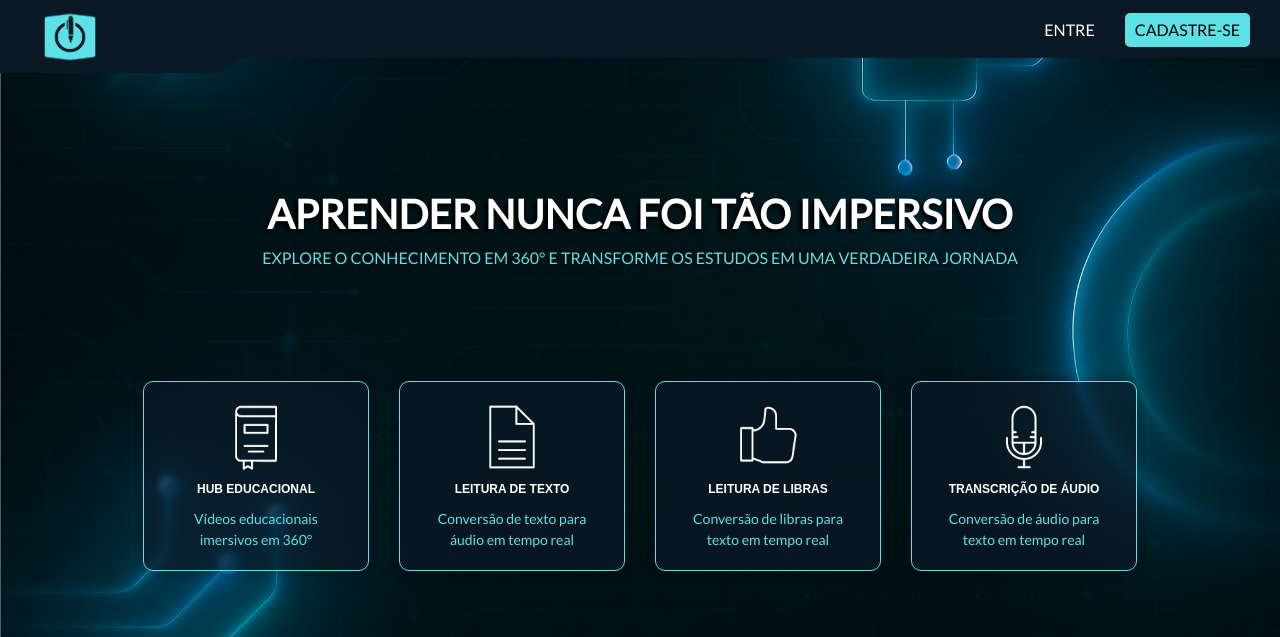
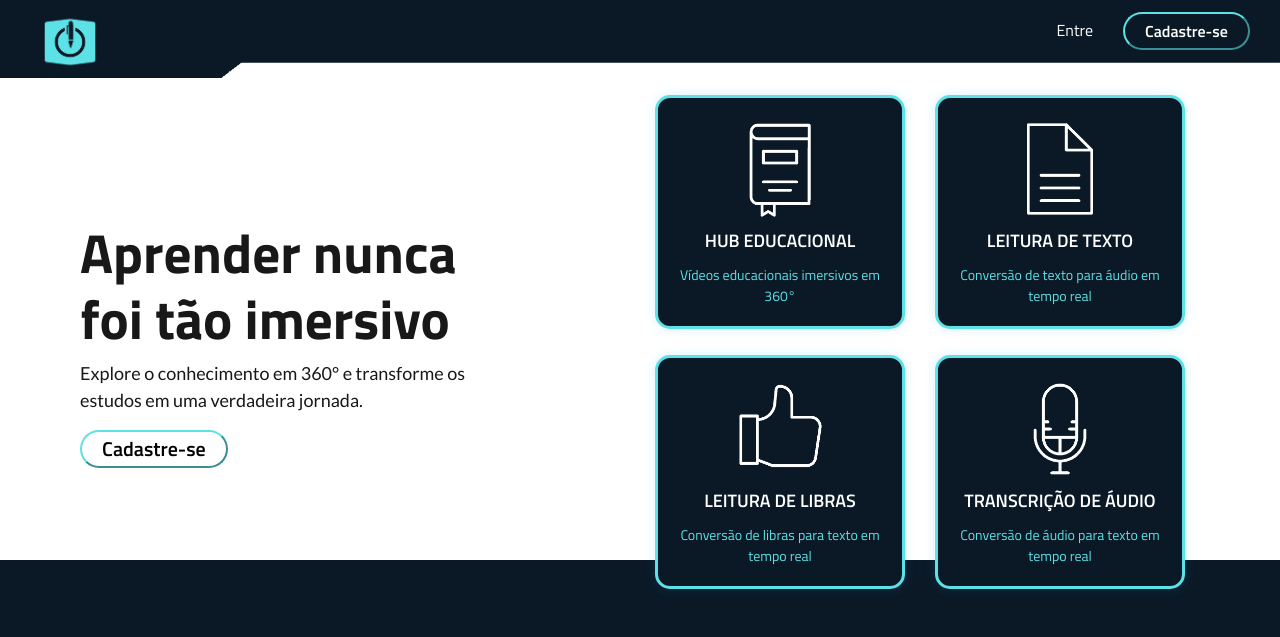
Before and after one commit to joaocidade/Projeto-PP, a PHP site: page / in a window 1280 px wide. Shown: the top 637 px of the page. Run offline with PHP 8.4, Linux system fonts and the light colour scheme.

Commit message:
Atualização no design do site

```diff
--- a/pagina principal/index.html
+++ b/pagina principal/index.html
@@ -13,44 +13,44 @@
 
     <link rel="preconnect" href="https://fonts.googleapis.com">
     <link rel="preconnect" href="https://fonts.gstatic.com" crossorigin>
-    <link href="https://fonts.googleapis.com/css2?family=Lato&display=swap" rel="stylesheet">
+    <link href="https://fonts.googleapis.com/css2?family=Lato&family=Titillium+Web:ital,wght@0,200;0,300;0,400;0,600;0,700;0,900;1,200;1,300;1,400;1,600;1,700&display=swap" rel="stylesheet">
   </head>
   <body>
     <header id="header">
       <img src="./ArquivosHeader/RA_projects_1-removebg-preview.png" alt="" id="logo">
-      <button id="cadastro" href="  " >CADASTRE-SE</button>
-      <a id="entre" href="">ENTRE</a>
+      <button id="cadastro" href="  " >Cadastre-se</button>
+      <a id="entre" href="">Entre</a>
     </header>
 
     <main>
       <div id="title">
-        <h1>APRENDER NUNCA FOI TÃO IMPERSIVO</h1>
-        <p>EXPLORE O CONHECIMENTO EM 360° E TRANSFORME OS ESTUDOS EM UMA VERDADEIRA JORNADA</p>
+        <h1>Aprender nunca <br>foi tão imersivo</h1>
+        <p>Explore o conhecimento em 360° e transforme os estudos em uma verdadeira jornada.</p>
+        <button id="cadastro2">Cadastre-se</button>
       </div>
       <div id="funcionalidades">
-        <div id="cards_funcionalidades">
-          <div class="card_funcionalidade" style="width: 18rem;" id="hub_educacional">
+        <div class="card_funcionalidade" id="hub_educacional">
           <div class="card-body">
             <img src="wired-outline-112-book-hover-closed.gif" alt="" id="book">
             <h5 class="card-title">HUB EDUCACIONAL</h5>
             <p class="card-text">Vídeos educacionais imersivos em 360°</p>
           </div>
         </div>
-          <div class="card_funcionalidade" style="width: 18rem;" id="transcrição_de_texto" >
+        <div class="card_funcionalidade" id="transcrição_de_texto" >
           <div class="card-body">
             <img src="wired-outline-56-document-hover-swipe.gif" alt="" id="document">
             <h5 class="card-title">LEITURA DE TEXTO</h5>
             <p class="card-text">Conversão de texto para áudio em tempo real</p>
           </div>
         </div>
-          <div class="card_funcionalidade" style="width: 18rem;" id="leitor_de_libras">
+        <div class="card_funcionalidade" id="leitor_de_libras">
           <div class="card-body">
             <img src="wired-gradient-1122-thumb-down-hover-up.gif" alt="" id="telephone">
             <h5 class="card-title">LEITURA DE LIBRAS</h5>
             <p class="card-text">Conversão de libras para texto em tempo real</p>
           </div>
         </div>
-          <div class="card_funcionalidade" style="width: 18rem;" id ="reconhecimento_de_voz">
+        <div class="card_funcionalidade" id ="reconhecimento_de_voz">
           <div class="card-body">
             <img src="wired-outline-188-microphone-recording-hover-recording.gif" alt="" id="voice">
             <h5 class="card-title">TRANSCRIÇÃO DE ÁUDIO</h5>
@@ -58,26 +58,20 @@
           </div>
         </div>
       </div>
+
+      <div id ="video">
+        <iframe width="560" height="315" src="https://www.youtube.com/embed/2t8ycK8D4Rk?si=-NkpWjWUGG-CVja8" title="YouTube video player" frameborder="0" allow="accelerometer; autoplay; clipboard-write; encrypted-media; gyroscope; picture-in-picture; web-share" referrerpolicy="strict-origin-when-cross-origin" allowfullscreen></iframe>
+        <h2>Os melhores recursos de aprendizagem interativa com acessibilidade</h2>
+        <p>Uma única matrícula, um universo gamificado de aprendizado. Comece hoje e garanta acesso imediato a todos os recursos para você ou para seus alunos.</p>
       </div>
 
-      <div id="sobre_nos">
-        <div id="texto">
-          <h1>Pilula azul</h1>
-          <p>kkkkkkkkkkkkkkkkkkkkkkkkkkkkkkkkkkkkkkkkkkkkkkkkkkkkk</p>
-        </div>
-        <div id ="video">
-        <!-- colocar o video-->>
-        </div>
-      </div>
-
-      <div id="cadastro" style="background-color: transparent;">
-        <H1>CADASTROS</H1>
+      <div id="div_cadastro">
+        <H1>Comece agora e garanta acesso imediato a todos os recursos para você ou para seus alunos</H1>
         <div id="cards" style=" width: 1000px;">
           <div class="card" style="width: 18rem; background-color: transparent;" id="cd_aluno">
             <div class="card-body">
               <h5 class="card-title">CADASTRO ALUNO</h5>
               <p class="card-text">Some quick example text to build on the card title and make up the bulk of the card's content.</p>
-
             </div>
           </div>
           <div class="card" style="width: 18rem; background-color: transparent;" id="cd_professor">
--- a/pagina principal/script.js
+++ b/pagina principal/script.js
@@ -12,11 +12,11 @@ window.addEventListener('scroll', () => {
         entre.style.marginTop = '-5px';
 
     } else {
-        header.style.marginTop = '-5px';
+        header.style.marginTop = '0px';
         logo.style.width = '60px';
         logo.style.marginTop = '11px';
         logo.style.marginBottom = '7px';
-        cadastro.style.marginTop = '17.5px';
-        entre.style.marginTop = '22.5px';
+        cadastro.style.marginTop = '12px';
+        entre.style.marginTop = '18px';
     }
 });
--- a/pagina principal/style.css
+++ b/pagina principal/style.css
@@ -1,9 +1,8 @@
 *{
     margin: 0;
     padding: 0;
-    font-family: "Lato", sans-serif;
+    font-family: "Titillium Web", sans-serif;
 }
-
 
 #header{
     display: block;
@@ -26,14 +25,16 @@
 #header #cadastro{
     float: right;
     margin-right: 30px;
-    background-color: #5ce1e6;
+    color: white;
+    background-color: rgba(0, 0, 0, 0);
     padding: 5px;
-    padding-left: 10px;
-    padding-right: 10px;
-    border: 0px;
-    border-radius: 5px;
+    padding-left: 20px;
+    padding-right: 20px;
+    border-color: #5ce1e6;
+    border-radius: 400px;
     margin-top: 17px;
     transition: all 0.3s ease;
+    font-weight: 600;
 }
 
 #header #entre{
@@ -47,117 +48,163 @@
 main{
     height: auto;
     width: 100%;
-    padding-top: 100px;
-    background-image: url(./ArquivosHeader/Design\ sem\ nome\ \(2\).png);
+    padding-top: 80px;
+    background-color: white;
     background-size: 100%;
     background-position-y: -80px;
 }
 
 #title{
-    padding-top: 90px;
+    display: block;
+    float: left;
+    width: 50%;
+    height: 500px;
+    padding-top: 140px;
     padding-bottom: 80px;
+    background-color: white;
+    padding-left: 80px;
+    padding-right: 150px;
 }
 
 #title h1{
-    text-align: center;
-    color: white;
-    font-weight: 800;
+    color: rgb(24, 24, 24);
+    font-size: 55px;
+    font-family: "Titillium Web", sans-serif;
+    font-weight: 700;
     font-style: normal;
-    text-shadow: -3px 3px 3px black;
 }
 
 #title p{
-    text-align: center;
-    color: #5ce1e6;
-    text-shadow: 0px 0px 5px black;
+    color: rgb(24, 24, 24);
     font-family: "Lato", sans-serif;
     font-weight: 100;
     font-style: normal;
+    font-size: 18px;
+}
+
+#title #cadastro2{
+    font-size: 20px;
+    color: black;
+    background-color: rgba(0, 0, 0, 0);
+    padding-top: 2px;
+    padding-bottom: 2px;
+    padding-right: 20px;
+    padding-left: 20px;
+    border-color: #5ce1e6;
+    border-radius: 400px;
+    font-weight: 600;
+}
+
+#funcionalidades{
+    display: block;
+    float: left;
+    width: 50%;
+    height: 500px;
+    background-color: white;
 }
 
 #funcionalidades h5 {
     font-weight: 900;
     text-align: center;
     color: white;
-    font-size: 12px;
+    font-size: 18px;
+    font-family: "Titillium Web", sans-serif;
+    font-weight: 600;
+    font-style: normal;
 }
 
-#funcionalidades #cards_funcionalidades{
-    height: 350px;
-    width: 80%;
-    margin-left: 10%;
-    display: flex;
-    font-size: 14px;
-    font-weight: 100;
-}
-
-#funcionalidades #cards_funcionalidades .card_funcionalidade{
-    width: 300px;
-    height: 100px;
+#funcionalidades .card_funcionalidade{
+    display: block;
+    float: left;
+    width: 250px;
+    height: 230px;
     margin: 15px;
     border: none;
-    background-color: transparent;
 }
 
 .card_funcionalidade .card-body{
-    border-radius: 10px;
+    border-radius: 15px;
     text-align: center;
-    background-color:#0b1926af;
+    background-color:#0b1926;
     color: #5ce1e6 ;
+    font-size: 14px;
     backdrop-filter: blur(3px);
-    box-shadow: 0px 0px 12px rgba(0, 0, 0, 0.379);
-    border: 1px solid #5ce1e6;
+    box-shadow: 0px 0px 12px rgba(0, 170, 255, 0.155);
+    border: 3px solid #5ce1e6;
 }
 
 .card-body img{
-    height: 70px;
-    width: 70px;
+    height: 50%;
+    width: 50%;
     margin-bottom: 10px;
 }
 
-.card-title{
-    font-family: "Codystar", sans-serif;
-    font-weight: 500;
-    font-style: normal;
-    font-size: 20px;
-}
-
-#sobre_nos{
+#video{
+    display: block;
+    float: left;
     width: 100%;
     height: 500px;
     background-color: #0b1926;
-    display: block;
+    margin-top: -20px;
 }
 
-#sobre_nos #texto{
-    width: 50%;
-    height: 500px;
-    background-color: blue;
+#video iframe{
+    display: block;
+    float: left;
+    margin-top: 80px;
+    margin-left: 60px;
+    margin-right: 40px;
 }
 
-#sobre_nos #texto h1{
+#video h2{
+    margin-top: 135px;
+    margin-right: 70px;
     color: white;
+    font-size: 45px;
+    font-family: "Titillium Web", sans-serif;
+    font-weight: 700;
+    font-style: normal;
 }
 
-#sobre_nos #texto p{
+#video p{
     color: white;
-    font-size: 20px;
+    font-family: "Titillium Web", sans-serif;
+    font-weight: 500;
+    font-style: normal;
+    margin-right: 110px;
+    margin-top: 25px;
 }
 
-#cadastro h1{
-    text-align: center;
+#div_cadastro{
+    display: block;
+    float: left;
+    width: 100%;
+    height: 1000px;
+    padding-top: 40px;
+    padding-right: 80px;
+    padding-left: 80px;
 }
 
-#cadastro #cards{
+#div_cadastro h1{
+    text-align: center;
+    color: rgb(24, 24, 24);
+    font-size: 40px;
+    font-family: "Titillium Web", sans-serif;
+    font-weight: 700;
+    font-style: normal;
+}
+
+#div_cadastro #cards{
+    display: flex;
+    float: left;
+    justify-content: center;
     border-color: red 1;
     height: 500px;
     width: 100%;
-    display: flex;
-    margin: 150px;
+    margin-top: 20px;
 }
 
-#cadastro #cards .card{
-    display: flex;
+#div_cadastro #cards .card{
     width: 200PX;
     height: 450px;
     align-content: center;
@@ -185,7 +232,7 @@ main{
 
 
 footer {
-
+    display: block;
     background-color: #1e2931;
     height: 590px;
     width: 100%;
@@ -195,7 +242,6 @@ main{
     list-style: none;
     text-decoration:none ;
     font-family: system-ui, -apple-system, BlinkMacSystemFont, 'Segoe UI', Roboto, Oxygen, Ubuntu, Cantarell, 'Open Sans', 'Helvetica Neue', sans-serif;
-
 }
 
     .inicio{
```
Lines whose indentation alone changed are shown as unchanged.
